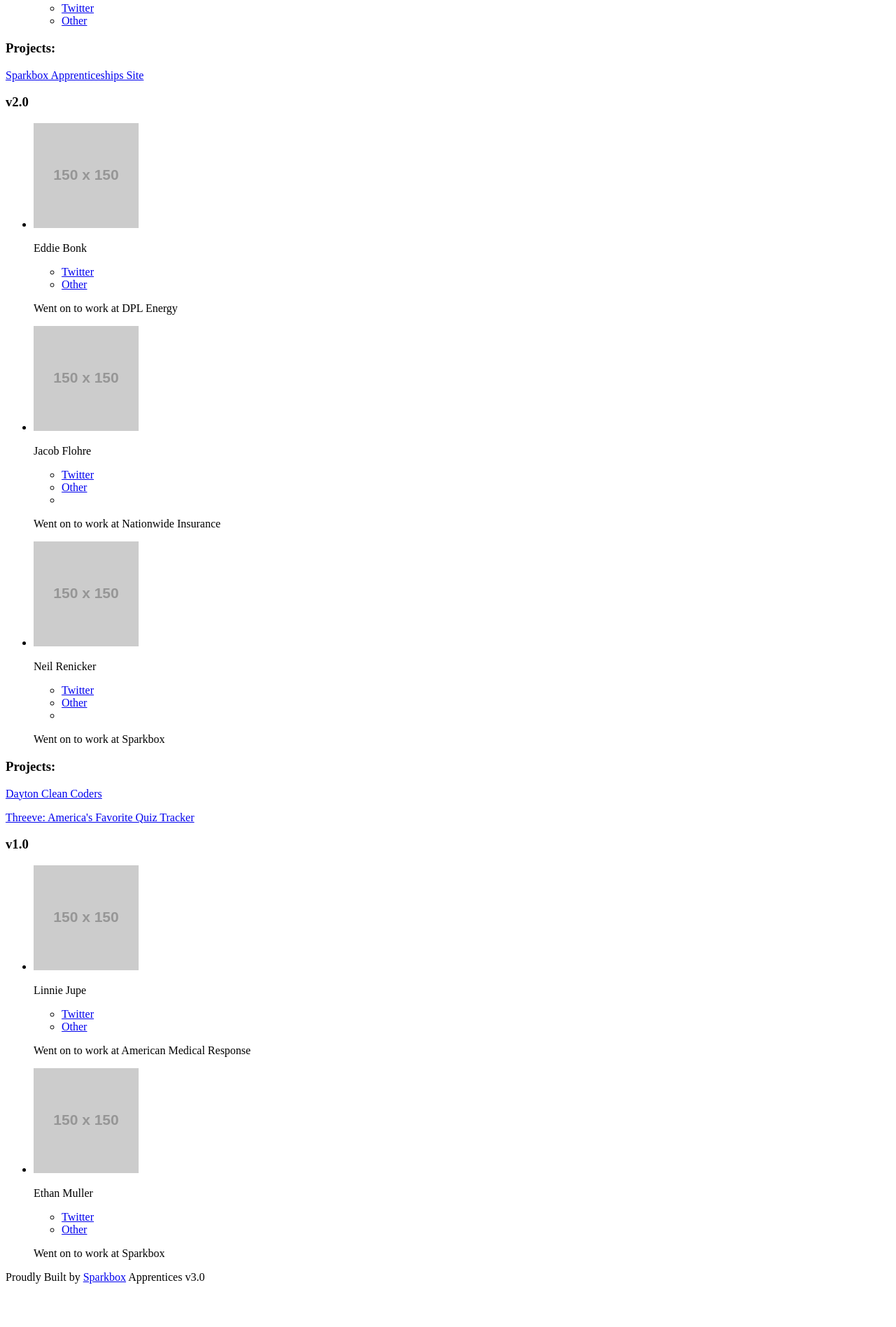
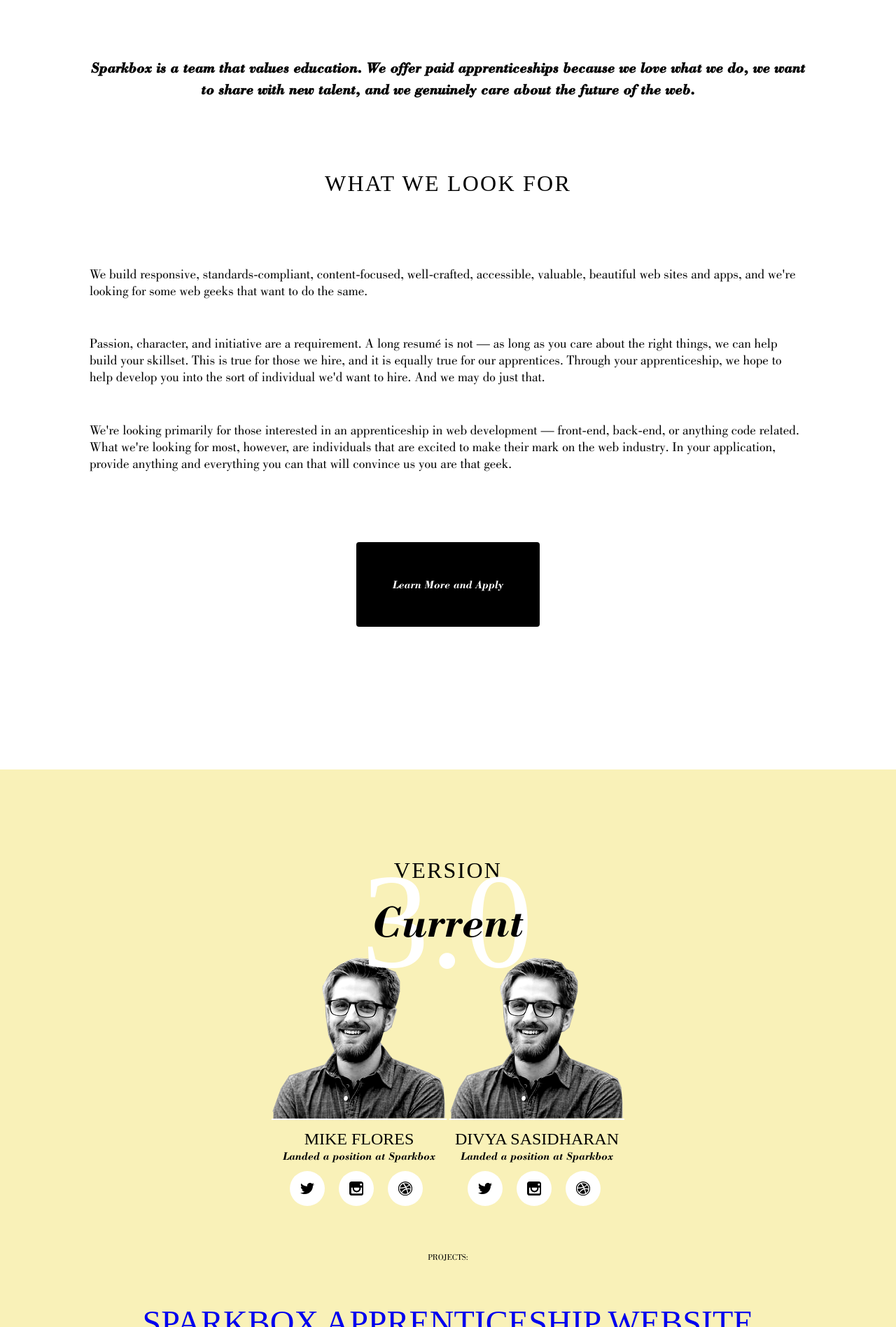
Before and after one commit to shortdiv/sparkboxapprenticepage, a plain HTML site: page index.html in a window 1280 px wide. Shown: the part 903-2800 px from the top of the page at 70% size. Before the commit the page ends 2754 px from the top, so only its background shows below. Drawn offline with Linux system fonts and the light colour scheme; placeholder pictures from the web are drawn by us; a small style sheet from the web is missing; files whose address does not match are found by name; a web font is replaced by a local one.

Commit message:
updated html

```diff
--- a/index.html
+++ b/index.html
@@ -3,115 +3,150 @@
 <head>
   <meta charset="UTF-8">
   <title>Sparkbox | Apprenticeships</title>
+  <link rel="stylesheet" href="css/reset.css" />
+  <link rel="stylesheet" href="css/base.css" />
+  <link rel="stylesheet" type="text/css" href="//cloud.typography.com/655912/688224/css/fonts.css" />
+  <link type="text/css" rel="stylesheet" href="http://fast.fonts.net/cssapi/0003f8c8-d8c7-4d1f-95ed-a15461eba017.css"/>
 </head>
-<body>
-  <header>
-    <h1>Sparkbox Apprenticeships</h1>
-    <p> Expect to be challenged. Expect high expectations. Expect to be hit with a few Nerf darts. </p>
+
+<body class="page">
+  <header class="color-block--green">
+    <a href="#" class="icon-sparkbox l--padding-above--large l--padding-below--medium"></a>
+    <h1 class="t--main-title l--padding-below--medium">Apprenticeships </br>at Sparkbox</h1>
+    <ul class="">
+      <li class="t--tagline l--padding-below--half-tiny">Expect to be challenged.</li>
+      <hr>
+      <li class="t--tagline l--padding-below--half-tiny">Expect high expectations.</li>
+      <hr>
+      <li class="t--tagline l--padding-below--medium">Expect to be hit with a few Nerf darts.</li>
+    </ul>
   </header>
 
-  <section class="apprentice-qualifications">
-    <p>Sparkbox is a team that values education. We offer paid apprenticeships because we love what we do, we want to share with new talent, and we genuinely care about the future of the web.</p>
-    <h2>What we look for</h2>
-    <p>We build responsive, standards-compliant, content-focused, well-crafted, accessible, valuable, beautiful web sites and apps, and we're looking for some web geeks that want to do the same.<p>
-    <p>Passion, character, and initiative are a requirement. A long resumé is not — as long as you care about the right things, we can help build your skillset. This is true for those we hire, and it is equally true for our apprentices. Through your apprenticeship, we hope to help develop you into the sort of individual we'd want to hire. And we may do just that.</p>
-    <p>We're looking primarily for those interested in an apprenticeship in web development — front-end, back-end, or anything code related. What we're looking for most, however, are individuals that are excited to make their mark on the web industry. In your application, provide anything and everything you can that will convince us you are that geek.</p>
-    <a href="#">Learn more and apply!</a>
+  <section class="apprenticeship-details l--margin-above--small l--margin-rl--medium l--margin-below--large">
+    <p class="t--blurb--italic l--padding-above--small l--padding-below--medium">Sparkbox is a team that values education. We offer paid apprenticeships because we love what we do, we want to share with new talent, and we genuinely care about the future of the web.</p>
+    <h1 class="t--qualifier l--padding-below--medium">What we look for</h1>
+    <div class="l--margin-below--medium t--content-text">
+      <p class="l--padding-below--small">We build responsive, standards-compliant, content-focused, well-crafted, accessible, valuable, beautiful web sites and apps, and we're looking for some web geeks that want to do the same. </p>
+      <p class="l--padding-below--small">Passion, character, and initiative are a requirement. A long resumé is not — as long as you care about the right things, we can help build your skillset. This is true for those we hire, and it is equally true for our apprentices. Through your apprenticeship, we hope to help develop you into the sort of individual we'd want to hire. And we may do just that. </p>
+      <p class="l--padding-below--small">We're looking primarily for those interested in an apprenticeship in web development — front-end, back-end, or anything code related. What we're looking for most, however, are individuals that are excited to make their mark on the web industry. In your application, provide anything and everything you can that will convince us you are that geek.</p>
+    </div>
+    <a href="#" class="call-to-action t--after-event">Learn More and Apply</a>
   </section>
 
-  <aside class ="apprentice-profiles">
-    <h2>Our Apprentices</h2>
+  <section class="apprentice-class">
+    <section class="one-class color-block--yellow">
+      <h1 class="t--qualifier l--padding-above--medium l--padding-below--small">version</br><strong class="apprentice-class-number t--background-text">3.0</strong></h1>
+      <h1 class="t--subtitle-italic apprentice-overlapping-text">Current</h1>
 
-    <div class="apprentice-class">
-      <h3>v3.0 <em>Currently Active</em></h3>
-      <ul>
-        <li class="apprentice-about">
-          <img class="profile-img" src="http://placehold.it/150x150" alt="Mike Flores" />
-          <p>Mike Flores</p>
-          <ul class="social">
-            <li><a href="https://twitter.com/madebyflores">Twitter</a></li>
-            <li><a href="https://github.com/madebyflores">Other</a></li>
+      <ul class="apprentice-profile-year clearfix">
+        <li class="apprentice-profile clearfix">
+          <img class="apprentice-profile--img" src="/img/Neil-Renicker.png" alt="Mike Flores" />
+          <p class="t--apprentice-names l--padding-above--small l--padding-below--tiny">Mike Flores</p>
+          <p class="t--after-event">Landed a position at Sparkbox</p>
+          <ul class="apprentice--socialicon l--padding-above--small">
+            <li class="socialicons--twitter l--margin-r--small"></li>
+            <li class="socialicons--instagram l--margin-r--small l--margin-l--small"></li>
+            <li class="socialicons--dribbble l--margin-r--small l--margin-l--small"></li>
           </ul>
         </li>
 
-        <li class="apprentice-about">
-          <img class="profile-img" src="http://placehold.it/150x150" alt="Divya Sasidharan" />
-          <p>Divya Sasidharan</p>
-            <ul class="social">
-              <li><a href="http://twitter.com/shortdiv">Twitter</a></li>
-              <li><a href="http://github.com/shortdiv">Other</a></li>
-            </ul>
+        <li class="apprentice-profile clearfix">
+          <img class="apprentice-profile--img" src="/img/Neil-Renicker.png" alt="Divya Sasidharan" />
+          <p class="t--apprentice-names l--padding-above--small l--padding-below--tiny">Divya Sasidharan</p>
+          <p class="t--after-event">Landed a position at Sparkbox</p>
+          <ul class="apprentice--socialicon l--padding-above--small">
+            <li class="socialicons--twitter"></li>
+            <li class="socialicons--instagram"></li>
+            <li class="socialicons--dribbble"></li>
+          </ul>
         </li>
       </ul>
-      <h3>Projects:</h3>
-      <p><a href="https://github.com/sparkbox/apprenticeships">Sparkbox Apprenticeships Site</a></p>
-    </div>
 
-    <div class="apprentice-class">
-      <h3>v2.0</h3>
-      <ul>
-        <li class="apprentice-about">
-          <img class="profile-img" src="http://placehold.it/150x150" alt="Eddie Bonk" />
-          <p>Eddie Bonk</p>
-          <ul class="social">
-            <li><a href="https://twitter.com/EddieBonk">Twitter</a></li>
-            <li><a href="#">Other</a></li>
+      <h2 class="t--tagline l--padding-below--small l--padding-above--small">Projects:</h2>
+      <ul class="apprentice-projects t--apprentice-projects padding-below--small">
+        <li class="l--padding-below--large"><a href="#">Sparkbox Apprenticeship Website</a></li>
+      </ul>
+    </section>
+
+    <section class="one-class, color-block--orange">
+      <h1 class="t--qualifier l--padding-above--medium l--padding-below--small">version</br><strong class="apprentice-class-number t--background-text">2.0</strong></h1>
+      <ul class="apprentice-profile-year clearfix">
+        <li class="apprentice-profile clearfix">
+          <img src="/img/Neil-Renicker.png" alt="Eddie Bonk" />
+          <p class="t--apprentice-names l--padding-above--small l--padding-below--tiny">Eddie Bonk</p>
+          <p class="t--after-event">Landed a position at DPL Energy</p>
+          <ul class="apprentice--socialicon l--padding-above--small">
+            <li class="socialicons--twitter l--margin-r--small"></li>
+            <li class="socialicons--instagram l--margin-r--small l--margin-l--small"></li>
+            <li class="socialicons--dribbble l--margin-r--small l--margin-l--small"></li>
           </ul>
-          <p>Went on to work at DPL Energy</p>
         </li>
 
-        <li class="apprentice-about">
-          <img class="profile-img" src="http://placehold.it/150x150" alt="Jacob Flohre" />
-          <p>Jacob Flohre</p>
-          <ul>
-            <li><a href="https://twitter.com/JacobFlohre">Twitter</a></li>
-            <li><a href="#">Other</a><li>
+        <li class="apprentice-profile clearfix">
+          <img src="/img/Neil-Renicker.png" alt="Jacob Flohre" />
+          <p class="t--apprentice-names l--padding-above--small l--padding-below--tiny">Jacob Flohre</p>
+          <p class="t--after-event">Landed a position at Nationwide Insurance</p>
+          <ul class="apprentice--socialicon l--padding-above--small">
+            <li class="socialicons--twitter l--margin-r--small"></li>
+            <li class="socialicons--instagram l--margin-r--small l--margin-l--small"></li>
+            <li class="socialicons--dribbble l--margin-r--small l--margin-l--small"></li>
           </ul>
-          <p>Went on to work at Nationwide Insurance</p>
         </li>
 
-        <li class="apprentice-about">
-          <img class="profile-img" src="http://placehold.it/150x150" alt="Neil Renicker" />
-          <p>Neil Renicker</p>
-            <ul class="social">
-              <li><a href="https://twitter.com/neilrenicker">Twitter</a></li>
-              <li><a href="https://github.com/neilrenicker">Other</a><li>
-            </ul>
-          <p>Went on to work at Sparkbox</p>
+        <li class="apprentice-profile clearfix">
+          <img class="apprentice-profile--img" src="/img/Neil-Renicker.png" alt="Neil Renicker" />
+          <p class="t--apprentice-names l--padding-above--small l--padding-below--tiny">Neil Renicker</p>
+          <p class="t--after-event">Landed a position at Sparkbox</p>
+          <ul class="apprentice--socialicon l--padding-above--small">
+            <li class="socialicons--twitter l--margin-r--small"></li>
+            <li class="socialicons--instagram l--margin-r--small l--margin-l--small"></li>
+            <li class="socialicons--dribbble l--margin-r--small l--margin-l--small"></li>
+          </ul>
         </li>
       </ul>
-      <h3>Projects:</h3>
-      <p><a href="http://daytoncleancoders.com/">Dayton Clean Coders</a></p>
-      <p><a href="http://playthreeve.com/">Threeve: America's Favorite Quiz Tracker</a></p>
-    </div>
+      <h2 class="t--tagline l--padding-below--small l--padding-above--small">Projects:</h2>
+      <ul class="apprentice-projects t--apprentice-projects padding-below--small">
+        <li class="l--padding-below--small"><a href="http://daytoncleancoders.com/">Dayton Clean Coders</a></li>
+        <li class="l--padding-below--large"><a href="http://playthreeve.com/">Threeve: America's Favorite Quiz Tracker</a></li>
+      </ul>
+    </section>
 
-    <div class="apprentice-class">
-      <h3>v1.0</h3>
-      <ul>
-        <li class="apprentice-about">
-          <img class="profile-img" src="http://placehold.it/150x150" alt="Linnie Jupe" />
-          <p>Linnie Jupe</p>
-            <ul class="social">
-              <li><a href="https://twitter.com/LinnieJupe">Twitter</a></li>
-              <li><a href="#">Other</a></li>
-            </ul>
-          <p>Went on to work at American Medical Response</p>
+    <section class="apprentice-class color-block--blue">
+      <h1 class="t--qualifier l--padding-above--medium l--padding-below--small">version</br><strong class="apprentice-class-number t--background-text">1.0</strong></h1>
+      <ul class="apprentice-profile-year clearfix">
+        <li class="apprentice-profile">
+          <img src="/img/Neil-Renicker.png" alt="Linnie Jupe" />
+          <p class="t--apprentice-names l--padding-above--small l--padding-below--tiny">Linnie Jupe</p>
+          <p class="t--after-event">Landed a position at American Medical Response</p>
+          <ul class="apprentice--socialicon l--padding-above--small">
+            <li class="socialicons--twitter l--margin-r--small"></li>
+            <li class="socialicons--instagram l--margin-r--small l--margin-l--small"></li>
+            <li class="socialicons--dribbble l--margin-r--small l--margin-l--small"></li>
+          </ul>
         </li>
 
-        <li class="apprentice-about">
-          <img class="profile-img" src="http://placehold.it/150x150" alt="Ethan Muller">
-          <p>Ethan Muller</p>
-            <ul class="social">
-              <li><a href="http://https://twitter.com/ethanmuller">Twitter</a></li>
-              <li><a href="https://github.com/ethanmuller">Other</a></li>
-            </ul>
-          <p>Went on to work at Sparkbox<p>
+        <li class="apprentice-profile">
+          <img src="/img/Neil-Renicker.png" alt="Ethan Muller">
+          <p class="t--apprentice-names l--padding-above--small l--padding-below--tiny">Ethan Muller</p>
+          <p class="t--after-event">Landed a position at Sparkbox</p>
+          <ul class="apprentice--socialicon l--padding-above--small">
+            <li class="socialicons--twitter l--margin-r--small"></li>
+            <li class="socialicons--instagram l--margin-r--small l--margin-l--small"></li>
+            <li class="socialicons--dribbble l--margin-r--small l--margin-l--small"></li>
+          </ul>
         </li>
-    </div>
-  </aside>
+      </ul>
+      <h2 class="t--tagline l--padding-below--small l--padding-above--small">Projects:</h2>
+      <ul class="apprentice-projects t--apprentice-projects padding-below--small">
+        <li class="l--padding-below--small"><a href="http://daytoncleancoders.com/">Dayton Clean Coders</a></li>
+        <li class="l--padding-below--large"><a href="http://playthreeve.com/">Threeve: America's Favorite Quiz Tracker</a></li>
+      </ul>
+    </section>
+  </section>
 
-  <footer>
-    <p>Proudly Built by <a href="http://seesparkbox.com">Sparkbox</a> Apprentices v3.0</p>
+  <footer class="">
+    <a href="#" class="icon-sparkbox l--padding-above--large l--padding-below--medium"></a>
+    <p class="t--tagline l--padding-below--medium">Proudly Built by <a href="http://seesparkbox.com">Sparkbox</a> Apprentices v3.0</p>
   </footer>
 
 </body>
```
